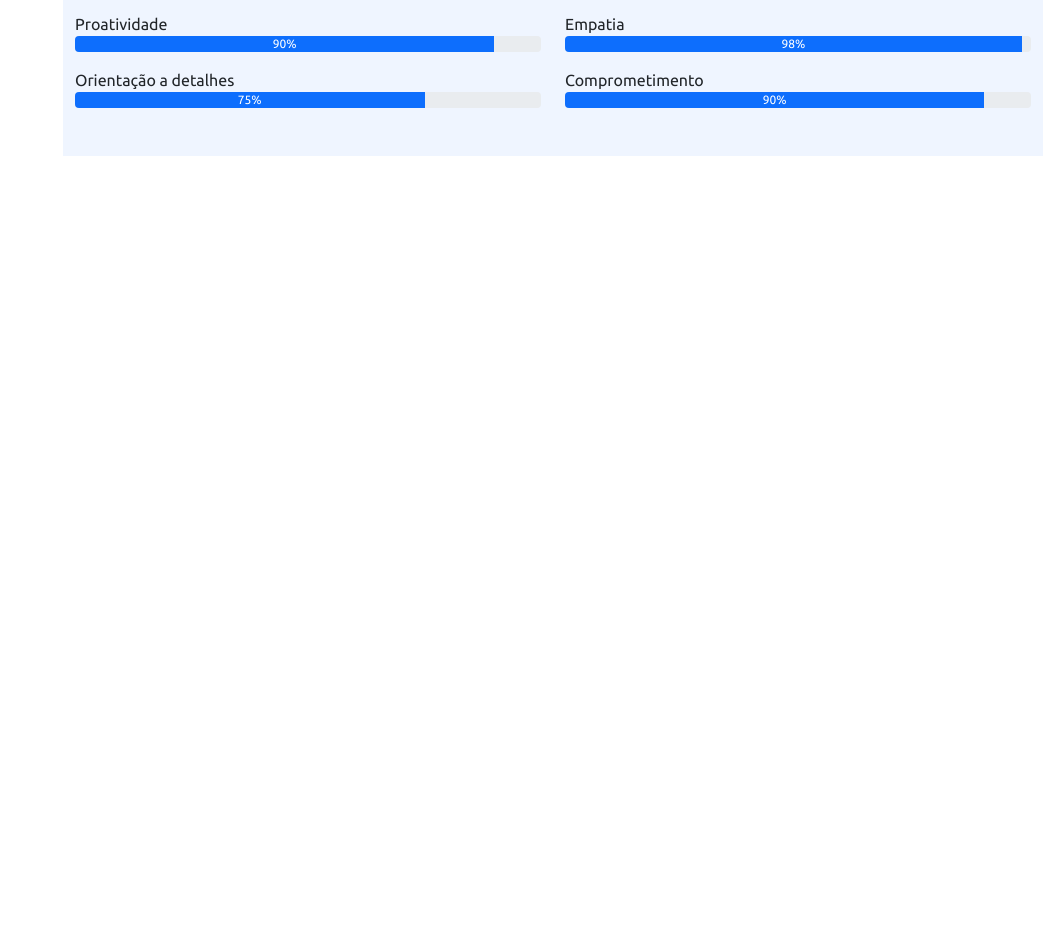
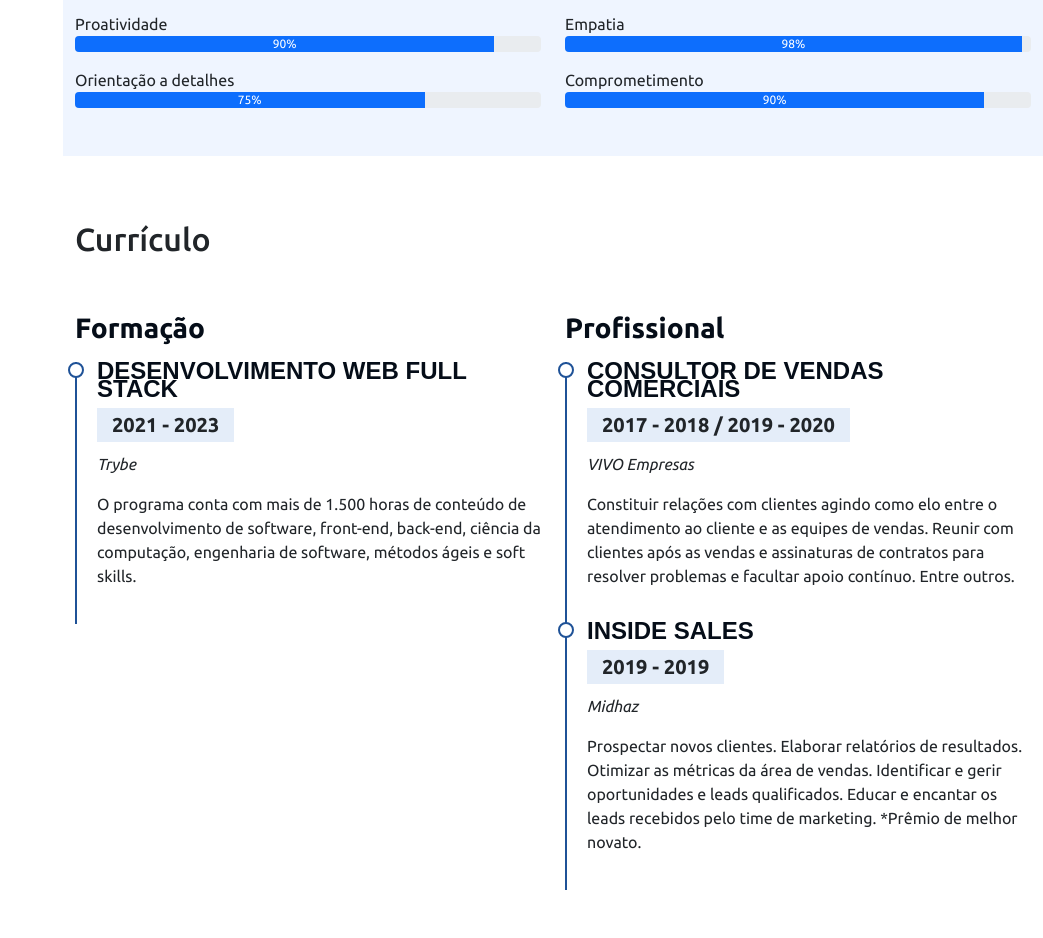
Before and after one commit to IgorHamzi/IgorHamzi.github.io, a Flask app: page / in a window 1280 px wide. Shown: the part 2142-3080 px from the top of the page, without its empty margins (237-1280 px from the left). Before the commit the page ends 2298 px from the top, so only its background shows below. Run offline with Flask 2, Linux system fonts and the light colour scheme; some libraries are stand-ins or nearby versions; some web fonts are replaced.

Commit message:
feat: add curriculum section

```diff
--- a/static/style.css
+++ b/static/style.css
@@ -178,3 +178,46 @@ i.menu-mobile{
 .section-bg{
     background-color: #eff5ff
 }
+
+.cv .cv-title{
+    font-weight: 700;
+    margin-top: 20px;
+    margin-bottom: 20px;
+    color: #050d18;
+}
+
+.cv .cv-item{
+    padding: 0 0 20px 20px;
+    margin-top: -2px;
+    border-left: 2px solid #1f5297;
+    position: relative;
+}
+
+.cv .cv-item h4{
+    line-height: 18px;
+    font-weight: 600;
+    text-transform: uppercase;
+    font-family: "poppins", sans-serif;
+    color: #050d18;
+    margin-bottom: 10px;
+}
+
+.cv .cv-item h5{
+    background: #e4edf9;
+    padding: 5px 15px;
+    display: inline-block;
+    font-weight: 600;
+    margin-bottom: 10px;
+}
+
+.cv .cv-item::before {
+    content: "";
+    position: absolute;
+    top: 0;
+    left: -9px;
+    width: 16px;
+    height: 16px;
+    border: 2px solid #1f5297;
+    background: #fff;
+    border-radius: 50%;
+}
--- a/templates/index.html
+++ b/templates/index.html
@@ -40,13 +40,13 @@
                     <a class="nav-link" href="#habilidades"><i class="bi bi-list-check" aria-hidden="true"></i> Habilidades</a>
                 </li>
                 <li class="nav-item">
-                    <a class="nav-link" href="#"><i class="bi bi-file-earmark" aria-hidden="true"></i> Currículo</a>
+                    <a class="nav-link" href="#curriculo"><i class="bi bi-file-earmark" aria-hidden="true"></i> Currículo</a>
                 </li>
                 <li class="nav-item">
-                    <a class="nav-link" href="#"><i class="bi bi-collection" aria-hidden="true"></i> Portfólio</a>
+                    <a class="nav-link" href="#portfolio"><i class="bi bi-collection" aria-hidden="true"></i> Portfólio</a>
                 </li>
                 <li class="nav-item">
-                    <a class="nav-link" href="#"><i class="bi bi-envelope" aria-hidden="true"></i> Contato</a>
+                    <a class="nav-link" href="#contato"><i class="bi bi-envelope" aria-hidden="true"></i> Contato</a>
                 </li>
               </ul>
         </nav>
@@ -237,6 +237,53 @@
             </div>
         </section>
 
+        <section class="mt-5 cv" id="curriculo">
+            <div class="container pb-5">
+                <h2 class="pt-3 pb-4">Currículo</h2>
+
+                <div class="row">
+                    <div class="col-md-6">
+                        <h3 class="cv-title">Formação</h3>
+                        <div class="cv-item">
+                            <h4>Desenvolvimento Web Full Stack</h4>
+                            <h5>2021 - 2023</h5>
+                            <p><em>Trybe</em></p>
+                            <p>O programa conta com mais de 1.500 horas
+                                de conteúdo de desenvolvimento de software,
+                                front-end, back-end, ciência da computação,
+                                engenharia de software, métodos ágeis e soft skills.
+                            </p>
+                        </div>
+                    </div>
+                    <div class="col-md-6">
+                        <h3 class="cv-title">Profissional</h3>
+                        <div class="cv-item">
+                            <h4>Consultor de vendas comerciais</h4>
+                            <h5>2017 - 2018 / 2019 - 2020</h5>
+                            <p><em>VIVO Empresas</em></p>
+                            <p>Constituir relações com clientes agindo como elo entre o
+                                atendimento ao cliente e as equipes de vendas.
+                                Reunir com clientes após as vendas e assinaturas de
+                                contratos para resolver problemas e facultar apoio contínuo. Entre outros.
+                            </p>
+                        </div>
+                        <div class="cv-item">
+                            <h4>Inside Sales</h4>
+                            <h5>2019 - 2019</h5>
+                            <p><em>Midhaz</em></p>
+                            <p>Prospectar novos clientes.
+                                Elaborar relatórios de resultados.
+                                Otimizar as métricas da área de vendas.
+                                Identificar e gerir oportunidades e leads qualificados.
+                                Educar e encantar os leads recebidos pelo time de marketing.
+                                *Prêmio de melhor novato.
+                            </p>
+                        </div>
+                    </div>
+                </div>
+            </div>
+        </section>
+
     </main>
 
     <script src="../static/bootstrap/js/bootstrap.bundle.min.js"></script>
```
